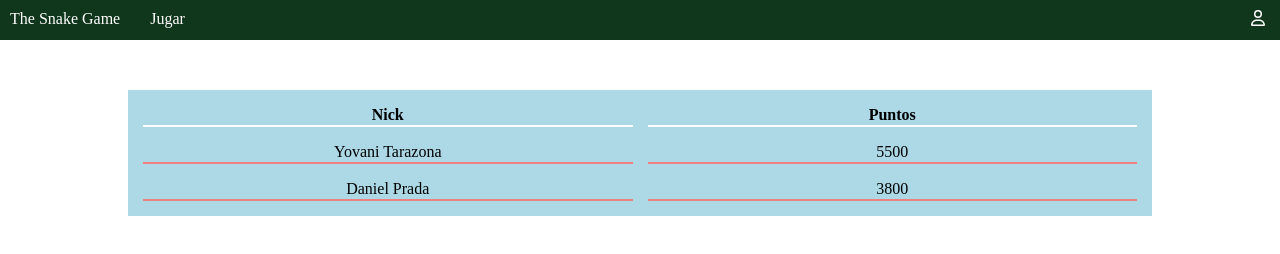
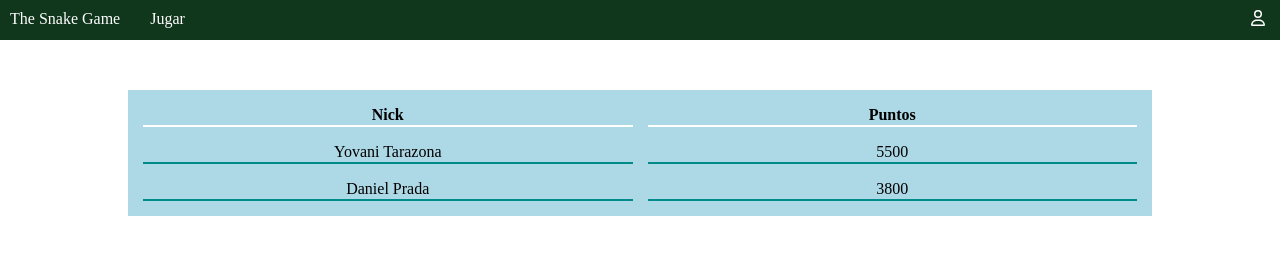
Before and after one commit to Daniel-Prada27/SnakeGame, a plain HTML site: page html/puntuaciones.html in a window 1280 px wide. Drawn offline with Linux system fonts and the light colour scheme.

Commit message:
Update puntuaciones.css

```diff
--- a/css/puntuaciones.css
+++ b/css/puntuaciones.css
@@ -56,7 +56,7 @@ tr.border-bottom th {
 
 tr.border-bottom td {
     color: black;
-    border-bottom: 2px solid lightcoral;
+    border-bottom: 2px solid darkcyan;
 }
 
 /* https://snipplr.com/view/70755/css--spacing-between-thead-and-tbody */
```
